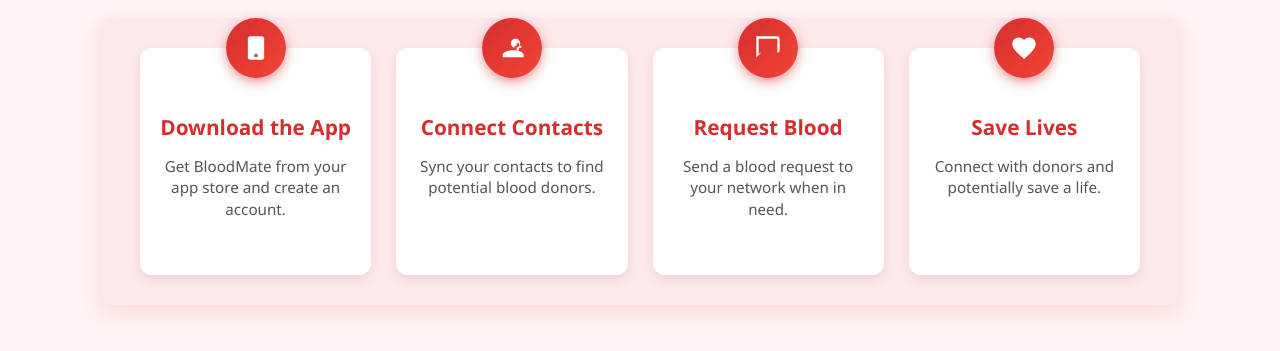
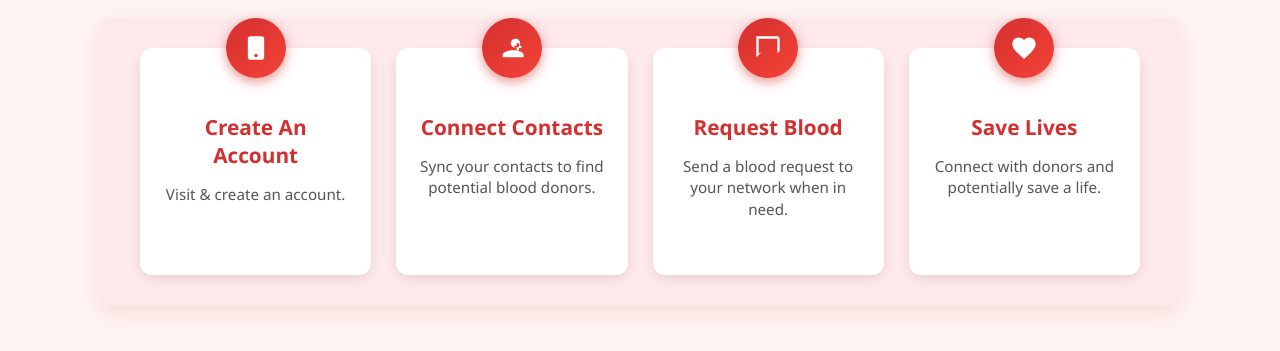
Before and after one commit to starlord4333/BloodMate, a plain HTML site: page howitworks.html in a window 1280 px wide. Shown: the part 153-504 px from the top of the page. Drawn offline with Linux system fonts and the light colour scheme.

Commit message:
Update howitworks.html

```diff
--- a/howitworks.html
+++ b/howitworks.html
@@ -102,9 +102,9 @@
           <path d="M7 2C5.89 2 5 2.89 5 4v16c0 1.1.89 2 2 2h10c1.1 0 2-.9 2-2V4c0-1.11-.9-2-2-2H7zm5 18c-.83 0-1.5-.67-1.5-1.5S11.17 17 12 17s1.5.67 1.5 1.5S12.83 20 12 20z"/>
         </svg>
       </div>
-      <h3 class="step-title">Download the App</h3>
+      <h3 class="step-title">Create An Account</h3>
       <p class="step-description">
-        Get BloodMate from your app store and create an account.
+        Visit & create an account.
       </p>
     </div>
 
```
